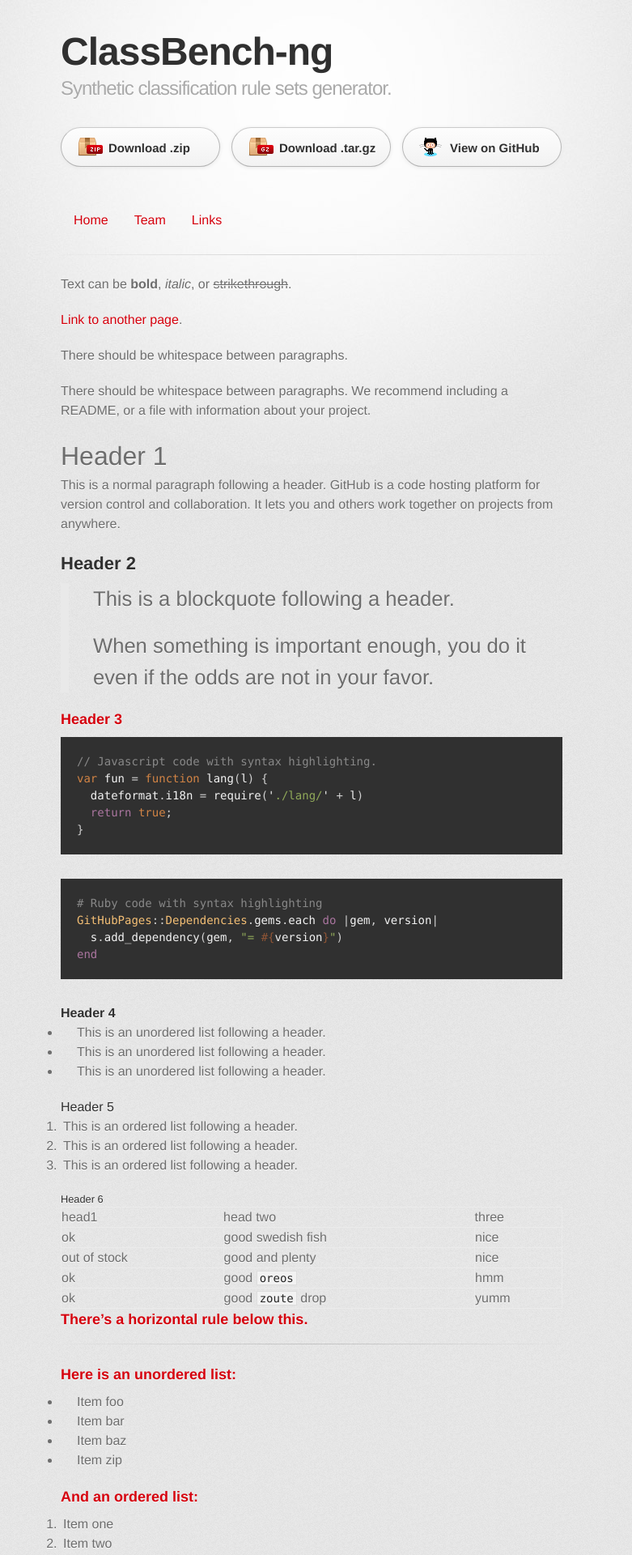
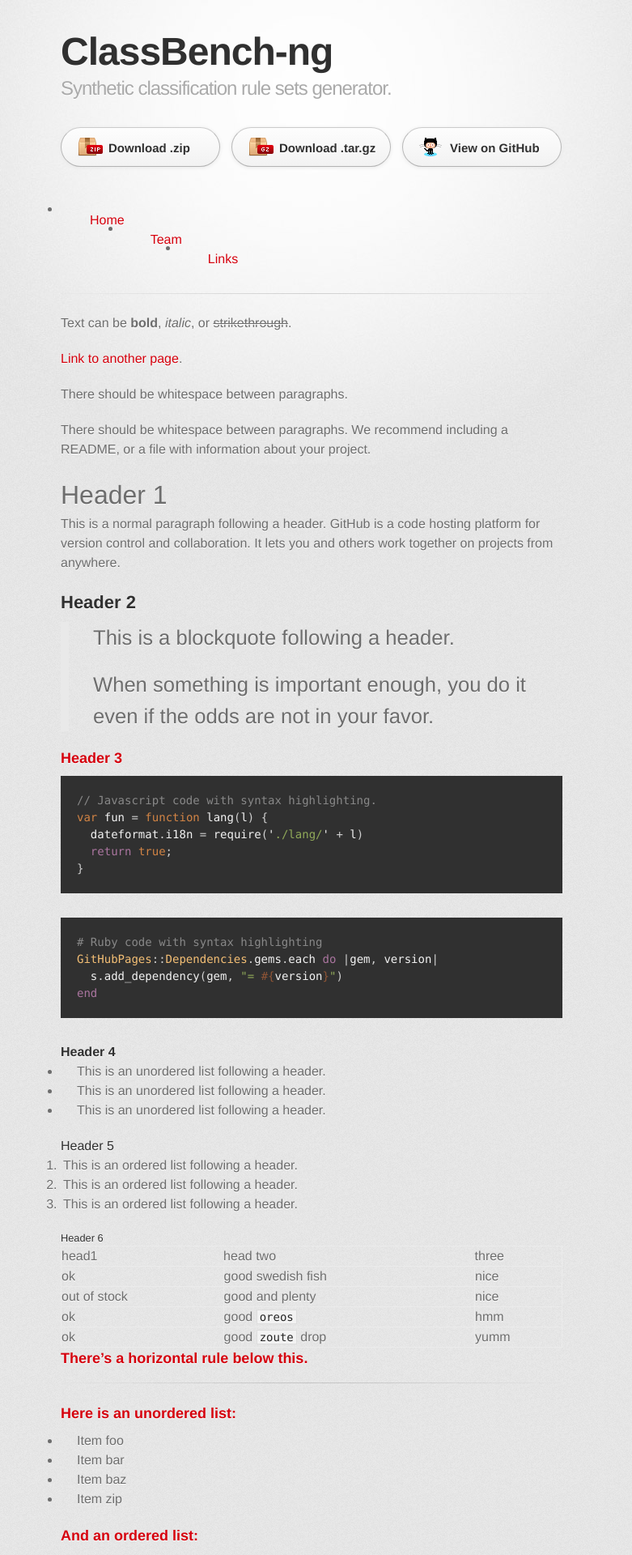
Before and after one commit to classbench-ng/classbench-ng.github.io, a Jekyll site: the page built from index.md, in a window 1280 px wide. Shown: the top 1920 px of the page at 81% size, without its empty margins (255-1036 px from the left). Built offline with Jekyll 4.4.1, drawn with Linux system fonts in a browser that asks for light colours; some web fonts are replaced.

Commit message:
Update my_default.html

```diff
--- a/_layouts/my_default.html
+++ b/_layouts/my_default.html
@@ -32,9 +32,11 @@
 	  {% endif %}
         </section>
 	<section id="pages" class="navigation_bar clearfix">
-	  <a href="/" id="nav-home">Home</a>
-	  <a href="team" id="nav-team">Team</a>
-	  <a href="links" id="nav-links">Links</a>
+	  <ul>
+	    <li><a href="/" id="nav-home">Home</a></li>
+	    <li><a href="team" id="nav-team">Team</a></li>
+	    <li><a href="links" id="nav-links">Links</a></li>
+	  </ul>
 	</section>
         <hr>
         <section id="main_content">
```
